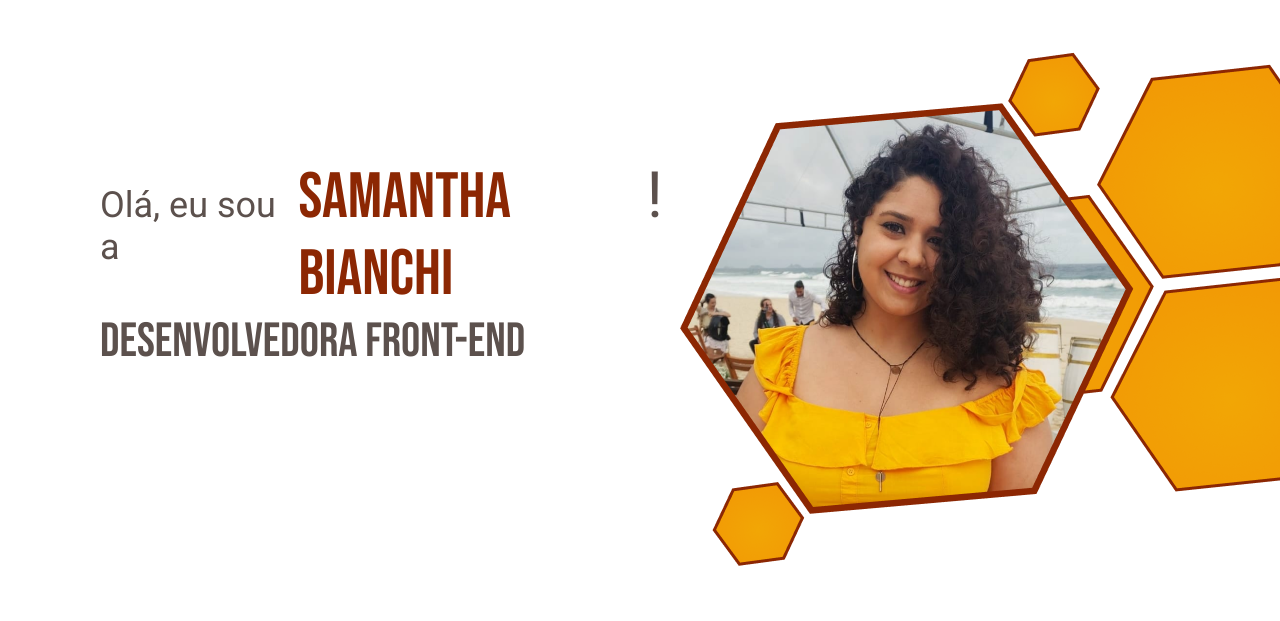
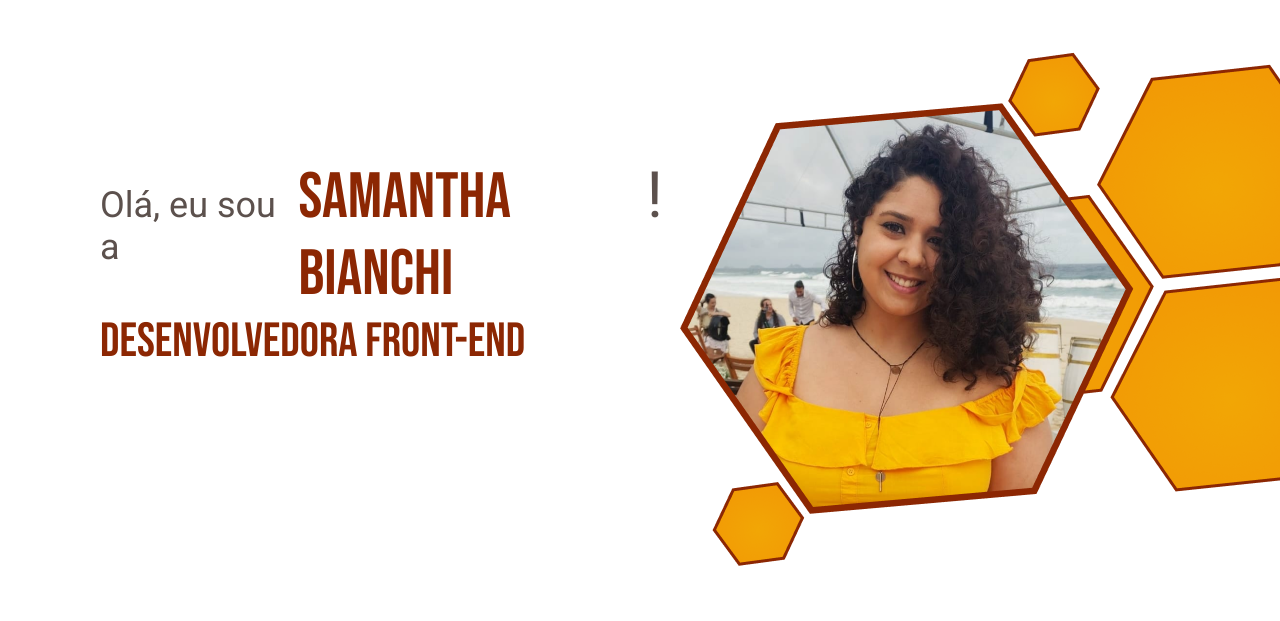
Before and after one commit to SahBianchi/portfolio, a plain HTML site: page index.html in a window 1280 px wide. Shown: the part 140-761 px from the top of the page. Drawn offline with Linux system fonts and the light colour scheme.

Commit message:
corrigindo estilo

```diff
--- a/index.html
+++ b/index.html
@@ -43,7 +43,7 @@
                 </div>
 
                 <div>
-                    <p class="corTexto fontBebas txtDev">Desenvolvedora Front-End</p>
+                    <p class="corTitulo fontBebas txtDev">Desenvolvedora Front-End</p>
                 </div>
             </div>
 
```
